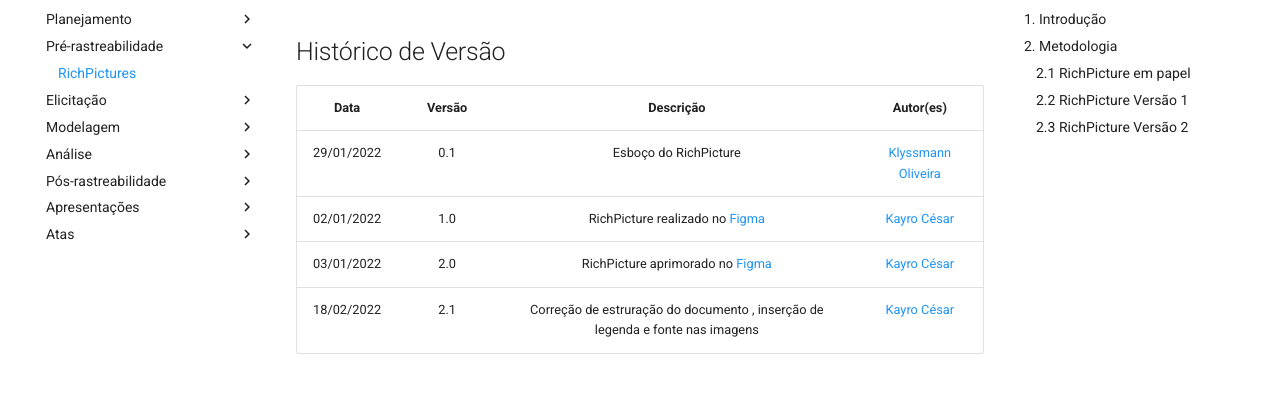
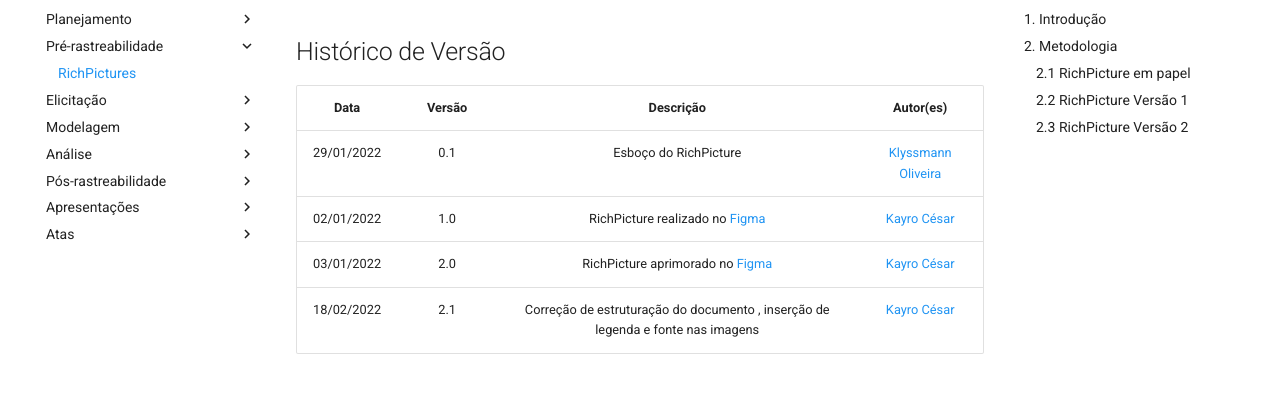
Before and after one commit to luiz-hfz/2021.2-PontoFacil, an MkDocs documentation site: the page built from docs/pre_rastreabilidade/rich_pictures.md, in a window 1280 px wide and 900 px high. Shown: the part 146-560 px from the top of the window. Built offline with MkDocs 1.6.1 and Material for MkDocs 9.7.7, drawn with Linux system fonts in a browser that asks for light colours.

Commit message:
correção

```diff
--- a/docs/pre_rastreabilidade/rich_pictures.md
+++ b/docs/pre_rastreabilidade/rich_pictures.md
@@ -7,7 +7,7 @@
 | 29/01/2022 |  0.1   |    Esboço do RichPicture    | [Klyssmann Oliveira](https://github.com/klyssmannoliveira)|
 | 02/01/2022 |  1.0   |  RichPicture realizado no [Figma]("https://www.figma.com/")  |   [Kayro César](https://github.com/kayrocesar)|
 | 03/01/2022 |  2.0   |  RichPicture aprimorado no [Figma]("https://www.figma.com/")  |   [Kayro César](https://github.com/kayrocesar)|
-| 18/02/2022 |  2.1  | Correção de estruração do documento , inserção de legenda e fonte nas imagens  |  [Kayro César](https://github.com/kayrocesar)|
+| 18/02/2022 |  2.1  | Correção de estruturação do documento , inserção de legenda e fonte nas imagens  |  [Kayro César](https://github.com/kayrocesar)|
 
 ## 1. Introdução
 <p align="justify">
```
